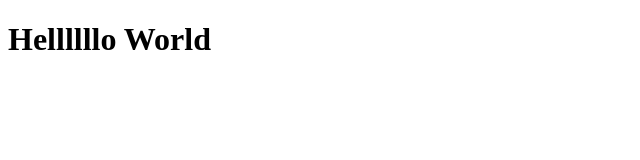
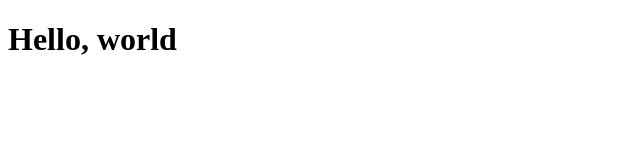
Before and after one commit to TanviCodeLife/everlane-clone, a React app: page / in a window 1280 px wide. Shown: the top 160 px of the page, without its empty margins (0-640 px from the left). Built offline with nearby package versions, Linux system fonts and the light colour scheme.

Commit message:
updated project title

```diff
--- a/package.json
+++ b/package.json
@@ -1,5 +1,5 @@
 {
-  "name": "react-help-queue",
+  "name": "react-template-environment",
   "version": "1.0.0",
   "description": "",
   "main": "index.js",
--- a/src/components/App.jsx
+++ b/src/components/App.jsx
@@ -3,7 +3,7 @@ import React from 'react';
 function App() {
   return (
     <div>
-      <h1>Hellllllo World</h1>
+      <h1>Hello, world</h1>
     </div>
   );
 }
```
Also changed, not shown: 1 other file (tests, documents, lock files or other folders).
